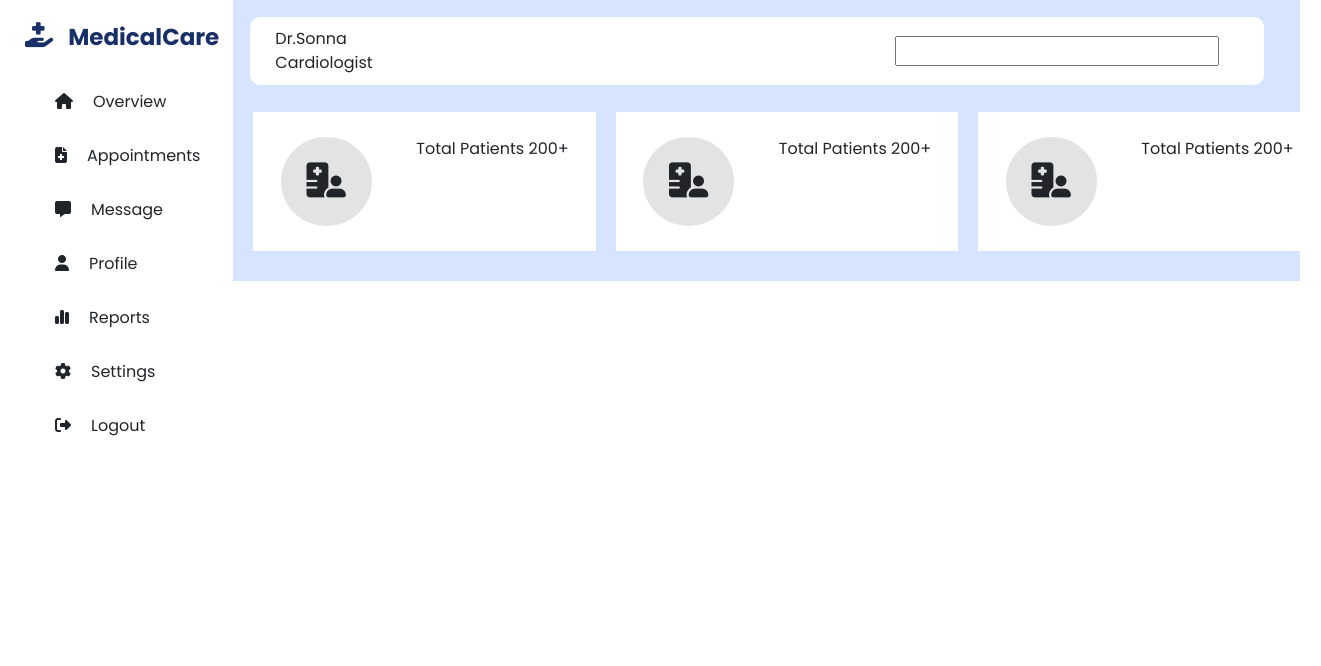
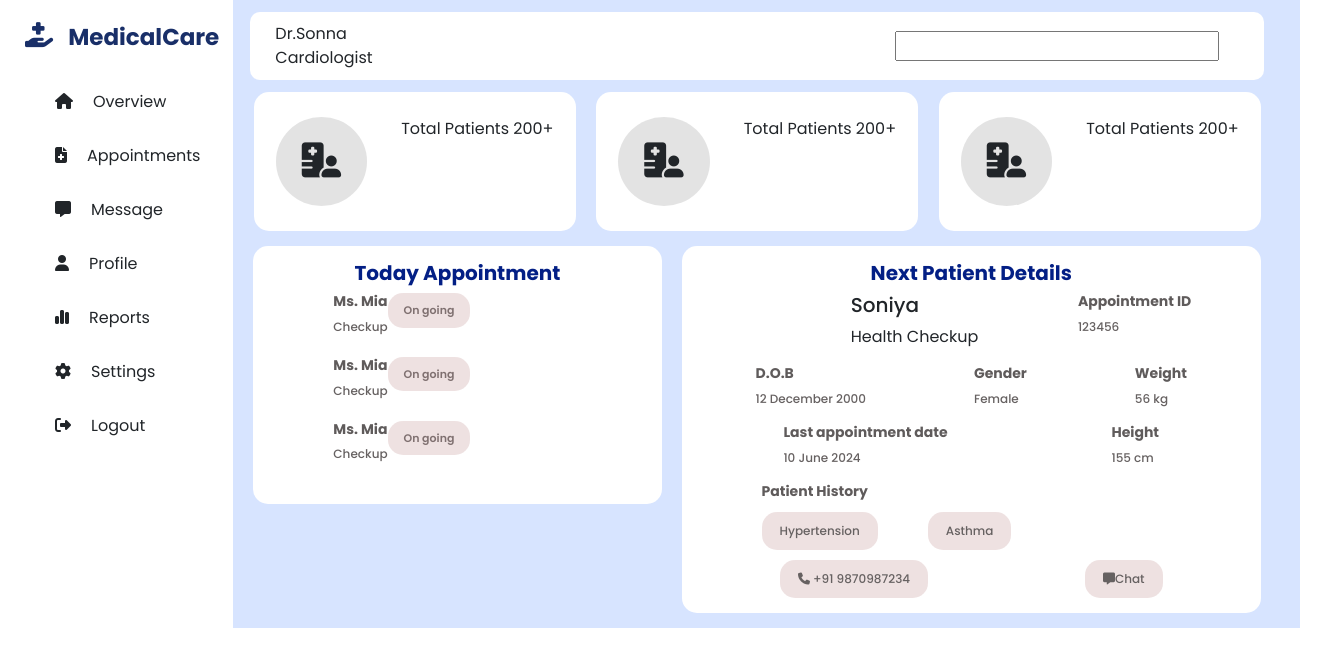
Before and after one commit to sarucm1017/Healthcare_Management-Frontend, a React (Create React App) app: page /doctorsDashboard in a window 1280 px wide. Shown: the top 666 px of the page, 1321 px wide, since content can reach past the window. Built offline with nearby package versions, Linux system fonts and the light colour scheme; a web font is replaced by a local one.

Commit message:
dashbord

```diff
--- a/src/Componets/Layout/Dashborad/Doctors/DoctorsDashboard.jsx
+++ b/src/Componets/Layout/Dashborad/Doctors/DoctorsDashboard.jsx
@@ -52,7 +52,8 @@ const DoctorsDashboard = () => {
               </div>
               <div className="menu Logout">
                 <div className="menu_icon">
-                <i class="fa-solid fa-right-from-bracket"></i></div>
+                  <i class="fa-solid fa-right-from-bracket"></i>
+                </div>
                 <div className="menu_title">Logout</div>
               </div>
             </div>
@@ -83,9 +84,7 @@ const DoctorsDashboard = () => {
                     </div>
                   </div>
                   <div className="information">
-                      <p>
-                        Total Patients 200+
-                      </p>
+                    <p>Total Patients 200+</p>
                   </div>
                 </div>
                 <div className="col-md-4 information_box">
@@ -95,9 +94,7 @@ const DoctorsDashboard = () => {
                     </div>
                   </div>
                   <div className="information">
-                      <p>
-                        Total Patients 200+
-                      </p>
+                    <p>Total Patients 200+</p>
                   </div>
                 </div>
                 <div className="col-md-4 information_box">
@@ -107,21 +104,131 @@ const DoctorsDashboard = () => {
                     </div>
                   </div>
                   <div className="information">
-                      <p>
-                        Total Patients 200+
-                      </p>
+                    <p>Total Patients 200+</p>
                   </div>
                 </div>
               </div>
               <div className="center_section">
-                  <div className="col-md-12">
-                  <div className="col-md-5">
-
+                <div className="col-md-12 content_section">
+                  <div className="col-md-5 appoiintment_section">
+                    <div className="today_appointments">
+                      <div className="section_heading">
+                        <h4>Today Appointment</h4>
                       </div>
-                  <div className="col-md-7">
-
+                      <div className="main_info_box">
+                        <div className="info_box">
+                          <div className="profile_image">
+                            <img src="" alt="" />
                           </div>
-
+                          <div className="main_info">
+                            <h5>Ms. Mia</h5>
+                            <p>Checkup</p>
+                          </div>
+                          <div>
+                            <div className="time_info">
+                              <p>On going</p>
+                            </div>
+                          </div>
+                        </div>
+                        <div className="info_box">
+                          <div className="profile_image">
+                            <img src="" alt="" />
+                          </div>
+                          <div className="main_info">
+                            <h5>Ms. Mia</h5>
+                            <p>Checkup</p>
+                          </div>
+                          <div>
+                            <div className="time_info">
+                              <p>On going</p>
+                            </div>
+                          </div>
+                        </div>
+                        <div className="info_box">
+                          <div className="profile_image">
+                            <img src="" alt="" />
+                          </div>
+                          <div className="main_info">
+                            <h5>Ms. Mia</h5>
+                            <p>Checkup</p>
+                          </div>
+                          <div>
+                            <div className="time_info">
+                              <p>On going</p>
+                            </div>
+                          </div>
+                        </div>
+                      </div>
+                    </div>
+                    <div className="new_appointments"></div>
+                  </div>
+                  <div className="col-md-7 appoiintment_section">
+                    <div className="next_appointment">
+                      <div className="section_heading">
+                        <h4>Next Patient Details</h4>
+                      </div>
+                      <div className="box_info">
+                        <div className="maininfo_box">
+                          <div className="profile_img">
+                            <img src="" alt="" />
+                          </div>
+                          <div className="pro_name">
+                            <h5>Soniya</h5>
+                            <p>Health Checkup</p>
+                          </div>
+                          <div className="info-box">
+                            <h5>Appointment ID</h5>
+                            <p>123456</p>
+                          </div>
+                        </div>
+                        <div className="maininfo_box">
+                          <div className="info-box">
+                            <h5>D.O.B</h5>
+                            <p>12 December 2000</p>
+                          </div>
+                          <div className="info-box">
+                            <h5>Gender</h5>
+                            <p>Female</p>
+                          </div>
+                          <div className="info-box">
+                            <h5>Weight</h5>
+                            <p>56 kg</p>
+                          </div>
+                        </div>
+                        <div className="maininfo_box">
+                          <div className="info-box">
+                            <h5>Last appointment date</h5>
+                            <p>10 June 2024</p>
+                          </div>
+                          <div className="info-box">
+                            <h5>Height</h5>
+                            <p>155 cm</p>
+                          </div>
+                        </div>
+                        <div className="main_info_box">
+                          <div className="info-box">
+                            <h5>Patient History</h5>
+                          </div>
+                          <div className="medical-info_btns">
+                          <div className="medical-info">
+                           <p>Hypertension</p>
+                          </div>
+                          <div className="medical-info">
+                            <p>Asthma</p>
+                          </div>
+                          </div>
+                        </div>
+                        <div className="maininfo_box">
+                          <div className="medical-info">
+                            <p> <i class="fa-solid fa-phone"></i> +91 9870987234</p>
+                          </div>
+                          <div className="medical-info">
+                            <p><i class="fa-solid fa-message"></i>Chat</p>
+                          </div>
+                        </div>
+                      </div>
+                    </div>
+                  </div>
                 </div>
               </div>
             </div>
--- a/src/Componets/Layout/Dashborad/Doctors/doctors.css
+++ b/src/Componets/Layout/Dashborad/Doctors/doctors.css
@@ -22,7 +22,7 @@
 }
 .main_home{
     background-color: #D7E4FF;
-    padding: 10px 29px 10px 10px;
+    padding: 5px 29px 5px 10px;
 }
 .main_navbar{
     display: flex;
@@ -52,7 +52,9 @@
     justify-content: space-around;
     background-color: white;
     padding: 25px 5px;
-    margin: 20px 10px;
+    margin: 5px 10px;
+    width: 31.333333% !important;
+    border-radius: 15px;
 }
 .icon_box i{
     font-size: 35px;
@@ -61,3 +63,93 @@
     display: flex;
     justify-content: space-around;
 }
+.section_heading{
+
+    text-align: center;
+}
+.section_heading h4{
+    font-size: 20px;
+    font-weight: 700;
+    color: #031F85;
+}
+.today_appointments{
+    background-color: white;
+    padding: 15px 20px;
+    margin: 10px;
+    border-radius: 15px;
+}
+.info_box{
+    display: flex;
+}
+.time_info{
+    background-color: #e3cece9a;
+    padding: 3px 10px;
+    border-radius: 15px;
+}
+.time_info p{
+    font-size: 11px;
+    font-weight: 600;
+    color: #504040b3;
+    margin-bottom: 0 !important;
+    padding: 6px;
+}
+.main_info h5{
+    font-size: 14px;
+    font-weight: 700;
+    color: #5F5B5B;
+}
+.main_info p{
+    font-size: 12px;
+    font-weight: 500;
+    color: #666161;
+}
+.main_info_box{
+    display: flex;
+    flex-direction: column;
+    gap: 5px;
+}
+.content_section{
+    display: flex;
+}
+.next_appointment{
+    background-color: white;
+    padding: 15px 20px;
+    margin: 10px;
+    border-radius: 15px;
+}
+.maininfo_box{
+    display: flex;
+    justify-content: space-around;
+}
+.info-box h5{
+    font-size: 14px;
+    font-weight: 700;
+    color: #5F5B5B;
+}
+.info-box  p{
+    font-size: 12px;
+    font-weight: 500;
+    color: #666161;
+}
+.medical-info p{
+    font-size: 12px;
+    font-weight: 500;
+    color: #666161;
+    margin-bottom: 0 !important;
+    padding: 5px 8px;
+}
+.medical-info{
+    background-color: #e3cece9a;
+    padding: 5px 10px;
+    border-radius: 15px
+}
+.main_info_box{
+    display: flex;
+    flex-direction: column;
+    padding-bottom: 10px;
+    padding-left: 60px;
+}
+.medical-info_btns{
+    display: flex;
+    gap: 50px;
+}
```
Lines whose indentation alone changed are shown as unchanged.
